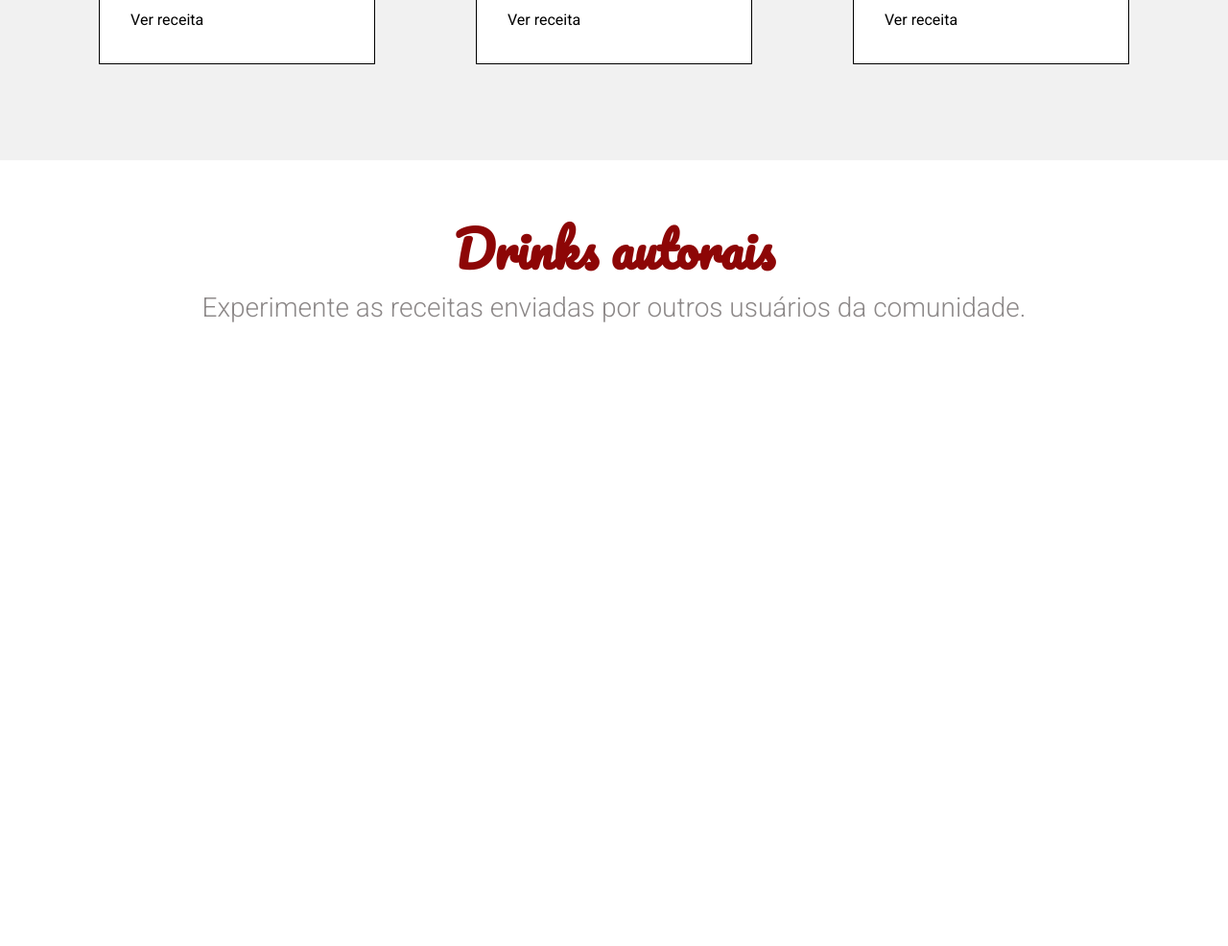
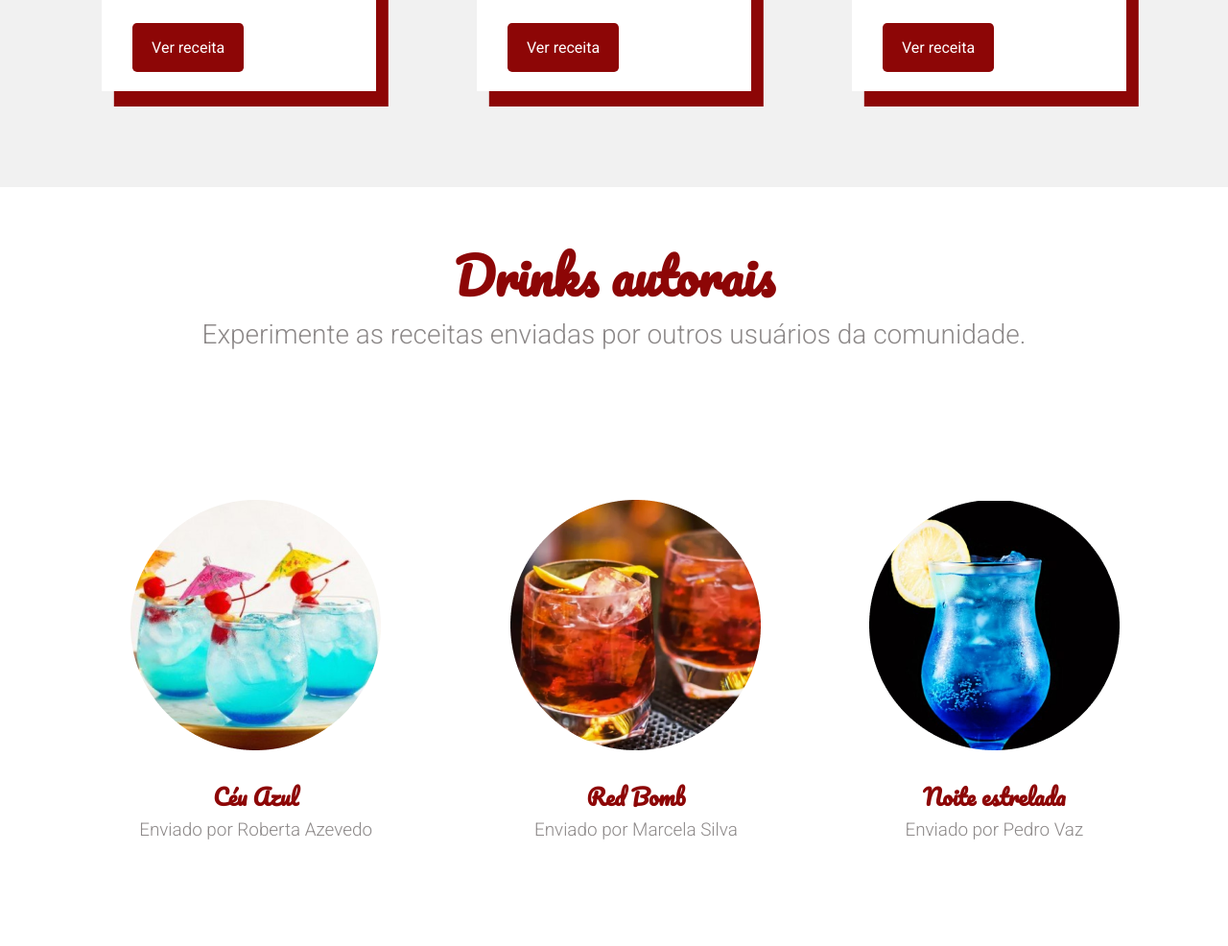
Before and after one commit to Axemay/drinks_imperdiveis, a plain HTML site: page index.html in a window 1280 px wide. Shown: the part 1697-2683 px from the top of the page at 96% size. Before the commit the page ends 2082 px from the top, so only its background shows below. Drawn offline with Linux system fonts and the light colour scheme.

Commit message:
Create autoral section

```diff
--- a/assets/css/main-section.css
+++ b/assets/css/main-section.css
@@ -11,7 +11,7 @@
 .main-section.-banner{
     height: 468px;
     width: 100%;
-    background-image: url(/assets/img/banner.png);
+    background-image: url(../img/banner.png);
     background-size: cover;
     background-repeat: no-repeat;
 
--- a/assets/css/main-text/main-text.css
+++ b/assets/css/main-text/main-text.css
@@ -13,10 +13,13 @@
     line-height: 1.37rem;
     text-align: left;
     margin: 0;
+    margin-bottom: 0.5rem;
 }
 
 
-
+.main-text.-recipe.-autoral{
+    color: #8C8888;
+}
 
 @media only screen and (max-width: 800px){
 
--- a/assets/css/main-title/main-title.css
+++ b/assets/css/main-title/main-title.css
@@ -25,6 +25,11 @@
 }
 
 
+.main-title.-third.-autoral{
+    color: #8D0606;
+    font-family: 'Pacifico', cursive;
+    text-align: center;
+}
 
 @media only screen and (max-width: 500px){
     .main-title {
--- a/assets/css/recipe-cards/recipe-cards-item.css
+++ b/assets/css/recipe-cards/recipe-cards-item.css
@@ -1,6 +1,13 @@
 .recipe-cards-item{
     background: #fff;
-    border: 1px solid #000;
+    box-shadow: 0.8rem 1rem #8D0606;
+    transition: 300ms;
+
+    /* #aca6a6; */
+}
+
+.recipe-cards-item:hover{
+    box-shadow: 0.8rem 1rem  #e28383;
 }
 
 .recipe-img-card{
@@ -13,3 +20,34 @@
     padding: 0 2rem;
 
 }
+
+.recipe-button{
+    background: #8D0606;;
+    color: #fff;
+    padding: 1rem 1.25rem ;
+    border-radius: 0.30rem;
+    transition: 300ms;
+    cursor: pointer;
+
+}
+
+.recipe-button:hover{
+    background: #d65d5d;
+    padding: 1.1rem 4.5rem ;
+    /* transform: scale(1.06); */
+}
+
+
+.recipe-cards-item.-autoral{
+    background: #fff;
+    box-shadow: none;
+    transition: 300ms;
+
+    /* #aca6a6; */
+}
+
+.recipe-cards-item.-autoral{
+    display: flex;
+    flex-direction: column;
+    align-items: center;
+}
--- a/assets/css/recipe-cards/recipe-cards.css
+++ b/assets/css/recipe-cards/recipe-cards.css
@@ -8,4 +8,10 @@
     background: #f1f1f1;
     margin-top: 3.5rem;
     padding: 6.20rem 0;
+
 }
+
+
+.recipe-cards.-autoral{
+    background: #fff;
+}
--- a/index.html
+++ b/index.html
@@ -125,6 +125,40 @@
             <section class="main-section">
                 <h2 class="main-title -second">Drinks autorais</h2>
                 <p class="main-text">Experimente as receitas enviadas por outros usuários da comunidade.</p>
+                <div class="recipe-cards -autoral">
+                    <div class="recipe-cards-item -autoral">
+                        <div class="recipe-img-card -autoral">
+                            <img src="./assets/img/ceu_azul.png" class="recipe-img">
+                        </div>
+                        <div class="recipe-card-description -autoral">
+                        <h3 class="main-title -third -autoral">Céu Azul</h3>
+                            <p class="main-text -recipe -autoral">Enviado por Roberta Azevedo</p>
+
+                        </div>
+                    </div>
+
+                    <div class="recipe-cards-item -autoral">
+                        <div class="recipe-img-card -autoral">
+                            <img src="./assets/img/red_bomb.png" class="recipe-img">
+                        </div>
+                        <div class="recipe-card-description -autoral">
+                        <h3 class="main-title -third -autoral">Red Bomb</h3>
+                            <p class="main-text -recipe -autoral">Enviado por Marcela Silva</p>
+
+                        </div>
+                    </div>
+
+                    <div class="recipe-cards-item -autoral">
+                        <div class="recipe-img-card -autoral">
+                            <img src="./assets/img/noite_estrelada.png" class="recipe-img">
+                        </div>
+                        <div class="recipe-card-description -autoral">
+                        <h3 class="main-title -third -autoral">Noite estrelada</h3>
+                            <p class="main-text -recipe -autoral">Enviado por Pedro Vaz</p>
+
+                        </div>
+                    </div>
+                </div>
 
             </section>
 
```
Also changed, not shown: assets/img/banner.png, assets/img/ceu_azul.png (added), assets/img/noite_estrelada.png (added), assets/img/red_bomb.png (added).
